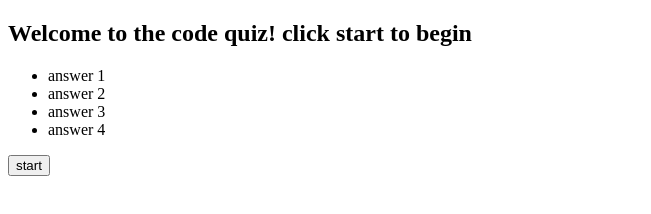
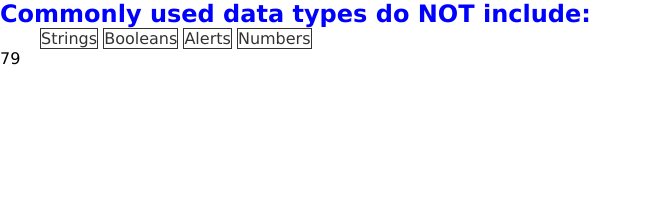
Before and after one commit to Konado22/Code-Quiz, a plain HTML site: page index.html in a window 1280 px wide. Both pictures are taken after a click on the button "start". Shown: the whole page, without its empty margins (0-651 px from the left). Drawn offline with Linux system fonts and the light colour scheme.

Commit message:
add event listener and work on events

```diff
--- a/index.html
+++ b/index.html
@@ -2,7 +2,7 @@
     <head>
         <meta charset="utf-8">
         <title> Coding Quiz</title>
-        <script type="style.css" src= "style.css"> </script>
+        <link rel="stylesheet" href="style.css ">
     </head>
     <body>
         <h2 id="question-line"> Welcome to the code quiz! click start to begin </h2>
@@ -15,5 +15,5 @@
             <button id="start-button"> start</button>
             <h1> </h1>
             <div id="timer-slot"></div>
-        <script type="text.js" src="java.js"></script>
-        </body>
+<script src="./java.js"></script>
+ </body>
--- a/java.js
+++ b/java.js
@@ -1,8 +1,18 @@
-var timerSet= 80
-var timer= setInterval(function(){
 
+document.getElementById("start-button").addEventListener("click",function(){
+    var timerSet= 80
+timer= setInterval(function(){
+    console.log("timerSet", timerSet);
     document.getElementById("timer-slot").textContent = timerSet
-    timerSet= timerSet-1;
-    }, 1000)
-
-document.getElementById("start-button").addEventListener("click", )
+    if (timerSet>0){
+        timerSet--;
+    }}, 1000)
+    document.getElementById("start-button").style.display= "none"
+})
+document.getElementById("start-button").addEventListener("click",function (){
+    document.getElementById("question-line").textContent="Commonly used data types do NOT include:";
+    document.getElementById("answer-1").textContent = "Strings";
+    document.getElementById("answer-2").textContent= "Booleans"
+    document.getElementById("answer-3").textContent = "Alerts";
+    document.getElementById("answer-4").textContent = "Numbers";
+})
--- a/style.css
+++ b/style.css
@@ -2,8 +2,16 @@
     margin: 0px;
     font-family: Verdana, Geneva, Tahoma, sans-serif;
 }
+li {
+    border: 1px solid black;
+    opacity: 80%;
+    display: inline-block;
+}
+li:hover{
+    color: blue;
+    background-color: yellow;
 
-
+}
 #question-line{
     color: blue;
 }
```
